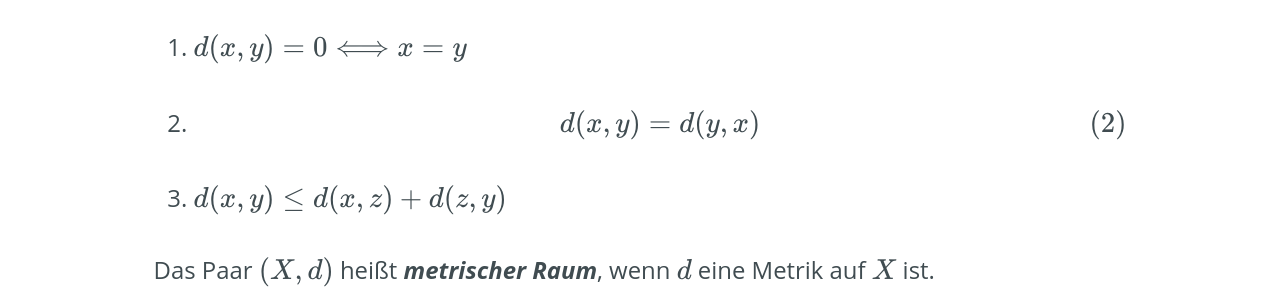
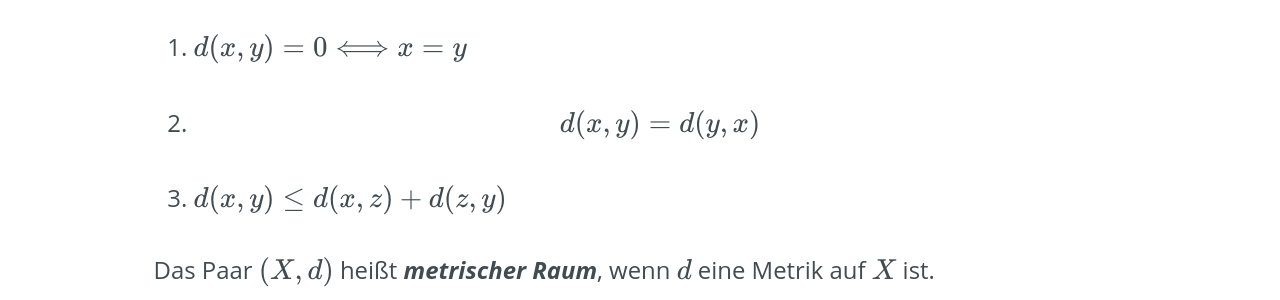
Before and after one commit to cs-LA/home, a Jekyll site: the page built from Topologie/MetrischerRaum.md, in a window 1280 px wide. Shown: the part 467-767 px from the top of the page. Built offline with Jekyll 4.4.1, drawn with Linux system fonts in a browser that asks for light colours; our own code applies the rules of GitHub Pages for plain Markdown files.

Commit message:
Fix label for symmetry property in metric definition

```diff
--- a/Topologie/MetrischerRaum.md
+++ b/Topologie/MetrischerRaum.md
@@ -7,7 +7,7 @@
 > Sei $X$ eine beliebige Menge. Eine Abbildung $d \colon \, X \times X \to \mathbb{R}$ heißt ***Metrik*** auf $X$, wenn für beliebige Elemente $x$, $y$ und $z$ von $X$ gilt:
 
 > 1. $d(x,y) = 0 \Longleftrightarrow x = y \tag{1}$
-> 2. $$d(x,y) = d(y,x) \tag{2}$$
+> 2. $$d(x,y) = d(y,x) \label{2}$$
 > 3. $d(x,y) \leq d(x,z) + d(z,y) \tag{3}$
 
 > Das Paar $(X,d)$ heißt ***metrischer Raum***, wenn $d$ eine Metrik auf $X$ ist.
```
